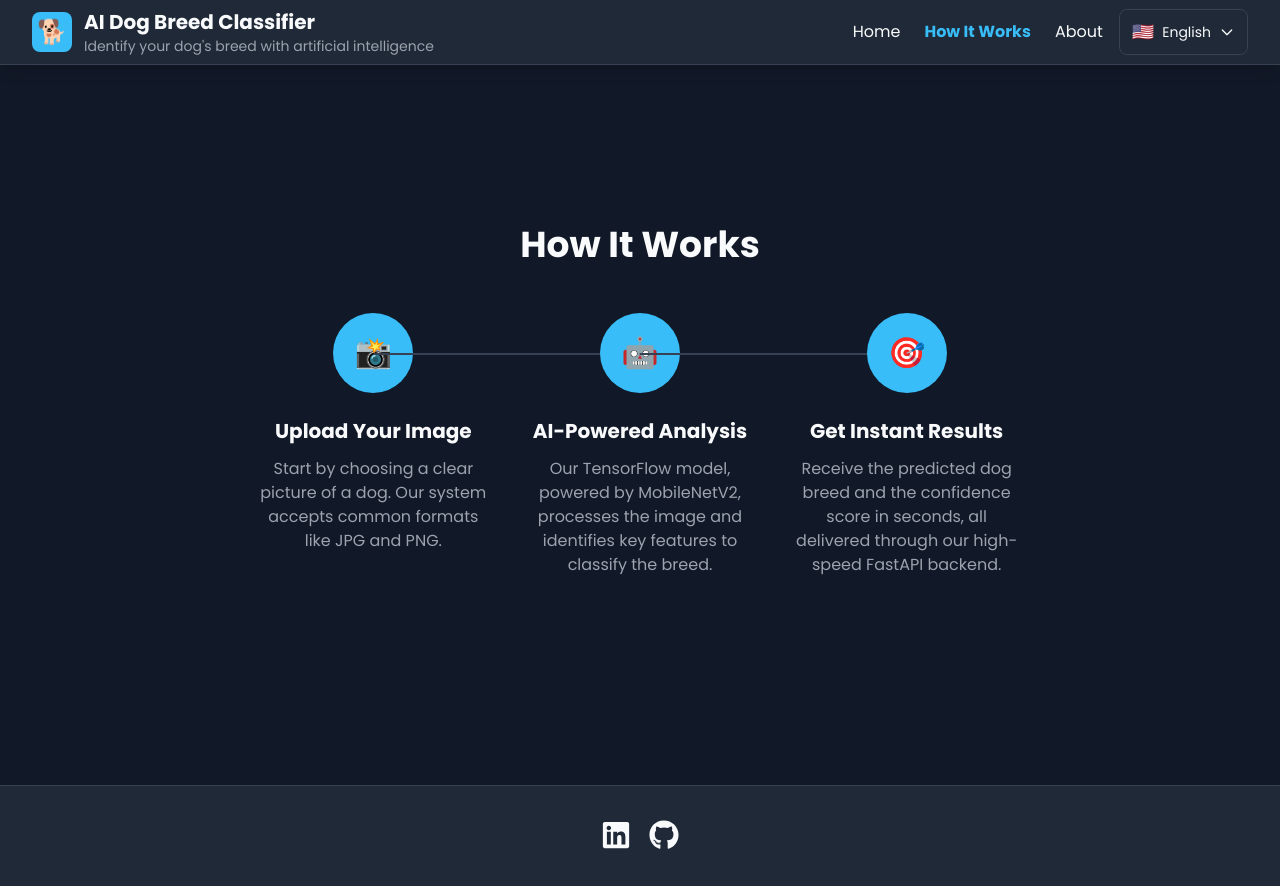
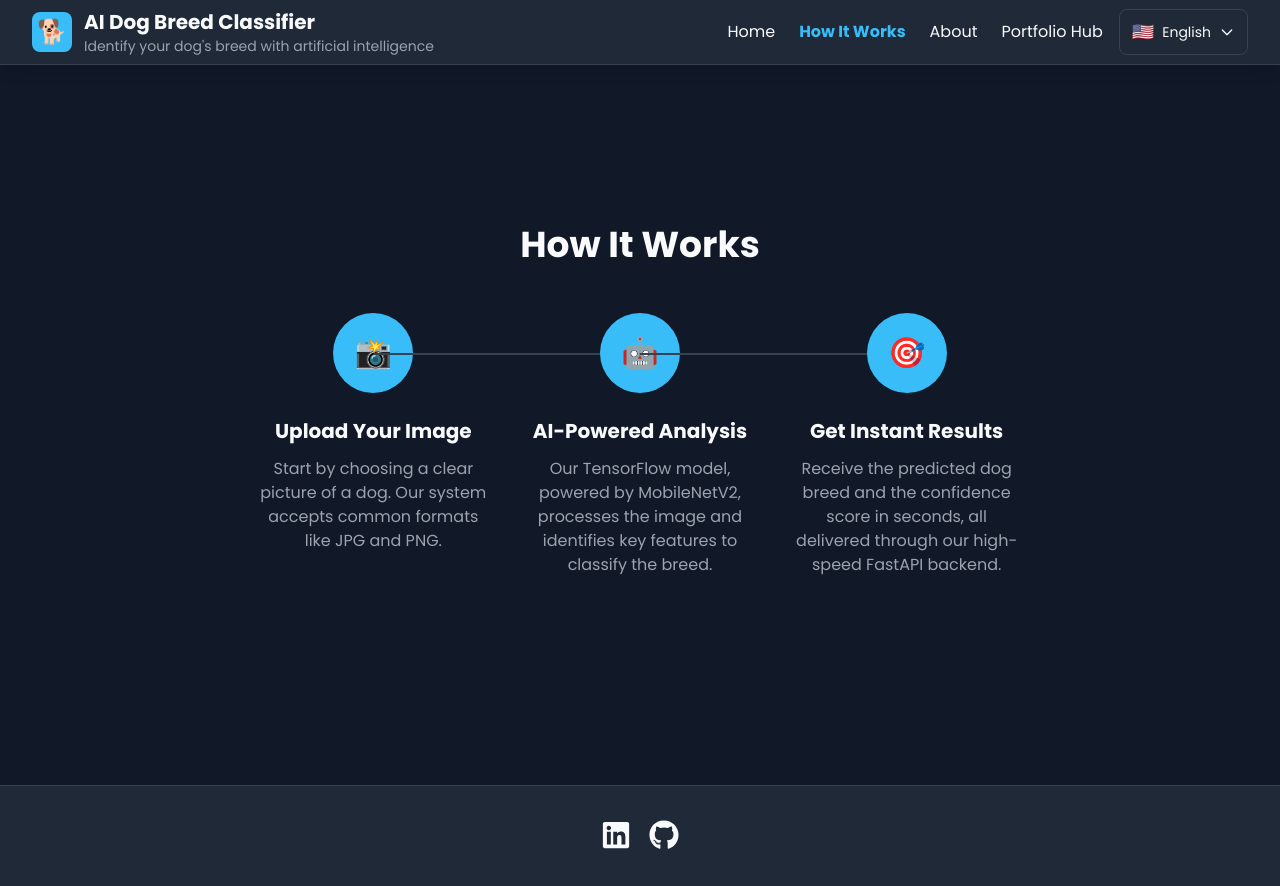
Before and after one commit to gbcbaptista/ai-image-dogs-classifier, a Next.js app in the folder ui/: page /how-it-works in a window 1280 px wide. Built offline with nearby package versions, Linux system fonts and the light colour scheme.

Commit message:
add: link to return to portifolio hub

```diff
--- a/ui/src/components/Header.tsx
+++ b/ui/src/components/Header.tsx
@@ -54,7 +54,7 @@ const Header = () => {
                   <h1 className="text-xl font-bold text-primary pr-2">
                     {t("title")}
                   </h1>
-                  <p className="text-sm text-secondary hidden md:block">
+                  <p className="text-sm text-secondary hidden xl:block">
                     {t("subtitle")}
                   </p>
                 </div>
@@ -83,6 +83,12 @@ const Header = () => {
                 >
                   {t("about")}
                 </Link>
+                <a
+                  href="https://gabriel-baptista.dev/"
+                  className="text-primary hover:text-accent transition-colors"
+                >
+                  {t("portfolio")}
+                </a>
               </nav>
               <LanguageSelector />
 
--- a/ui/src/components/MobileMenuSidebar.tsx
+++ b/ui/src/components/MobileMenuSidebar.tsx
@@ -65,6 +65,12 @@ const MobileMenuSidebar = (props: MobileMenuSidebarProps) => {
           >
             {t("about")}
           </Link>
+          <a
+            href="https://gabriel-baptista.dev/"
+            className="block text-lg font-medium text-primary hover:text-accent transition-colors"
+          >
+            {t("portfolio")}
+          </a>
         </nav>
       </div>
     </div>
--- a/ui/src/lib/translations.ts
+++ b/ui/src/lib/translations.ts
@@ -8,6 +8,7 @@ export const translations = {
     home: "Home",
     about: "About",
     howItWorks: "How It Works",
+    portfolio: "Portfolio Hub",
 
     // Language Selector
     language: "Language",
@@ -102,6 +103,7 @@ export const translations = {
     home: "Início",
     about: "Sobre",
     howItWorks: "Como Funciona",
+    portfolio: "Portfolio Hub",
 
     // Language Selector
     language: "Idioma",
```
